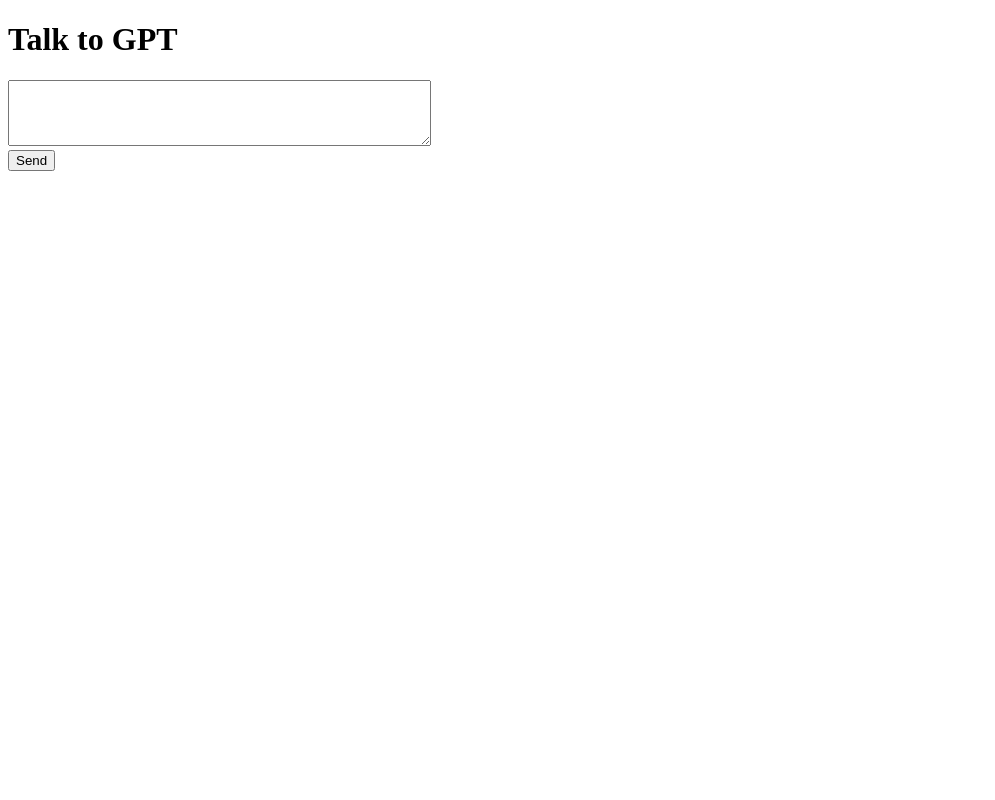
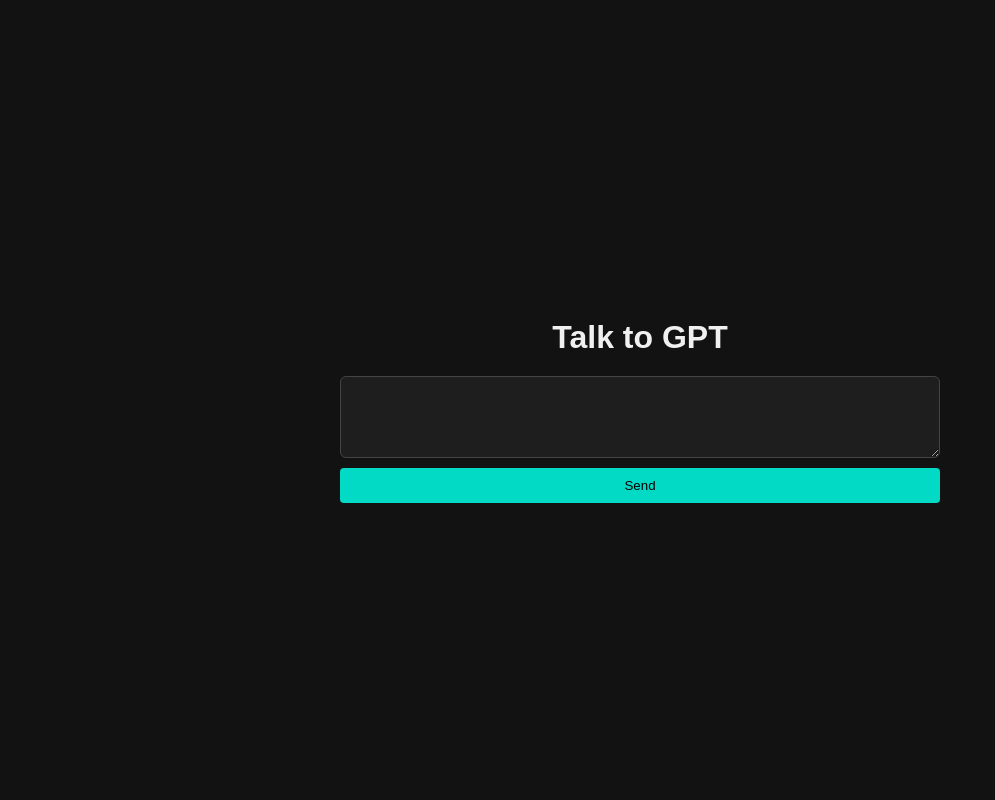
Before and after one commit to Avihum/openAI_wrapper, a FastAPI app: page / in a window 1280 px wide. Shown: the whole page, without its empty margins (0-995 px from the left). Run offline with FastAPI, Linux system fonts and the light colour scheme.

Commit message:
Add dark theme and center layout

```diff
--- a/templates/chat.html
+++ b/templates/chat.html
@@ -1,19 +1,78 @@
-<!-- templates/chat.html -->
 <!DOCTYPE html>
 <html>
 <head>
     <title>AI Chat</title>
+    <style>
+        body {
+            background-color: #121212;
+            color: #f0f0f0;
+            font-family: Arial, sans-serif;
+            display: flex;
+            justify-content: center;
+            align-items: center;
+            flex-direction: column;
+            height: 100vh;
+            margin: 0;
+        }
+
+        h1 {
+            margin-bottom: 20px;
+        }
+
+        form {
+            display: flex;
+            flex-direction: column;
+            width: 90%;
+            max-width: 600px;
+        }
+
+        textarea {
+            background-color: #1e1e1e;
+            color: #f0f0f0;
+            border: 1px solid #444;
+            padding: 10px;
+            border-radius: 6px;
+            resize: vertical;
+        }
+
+        button {
+            margin-top: 10px;
+            padding: 10px;
+            background-color: #03dac6;
+            border: none;
+            color: #000;
+            border-radius: 4px;
+            cursor: pointer;
+        }
+
+        button:hover {
+            background-color: #018786;
+        }
+
+        .response {
+            margin-top: 30px;
+            background-color: #1e1e1e;
+            padding: 15px;
+            border-radius: 6px;
+            width: 90%;
+            max-width: 600px;
+            border: 1px solid #333;
+        }
+    </style>
 </head>
 <body>
     <h1>Talk to GPT</h1>
+
     <form method="post">
-        <textarea name="message" rows="4" cols="50">{{ message or '' }}</textarea><br>
+        <textarea name="message" rows="4" required>{{ message or '' }}</textarea>
         <button type="submit">Send</button>
     </form>
 
     {% if reply %}
-        <h3>Response:</h3>
-        <p>{{ reply }}</p>
+        <div class="response">
+            <strong>Response:</strong>
+            <p>{{ reply }}</p>
+        </div>
     {% endif %}
 </body>
 </html>
```
